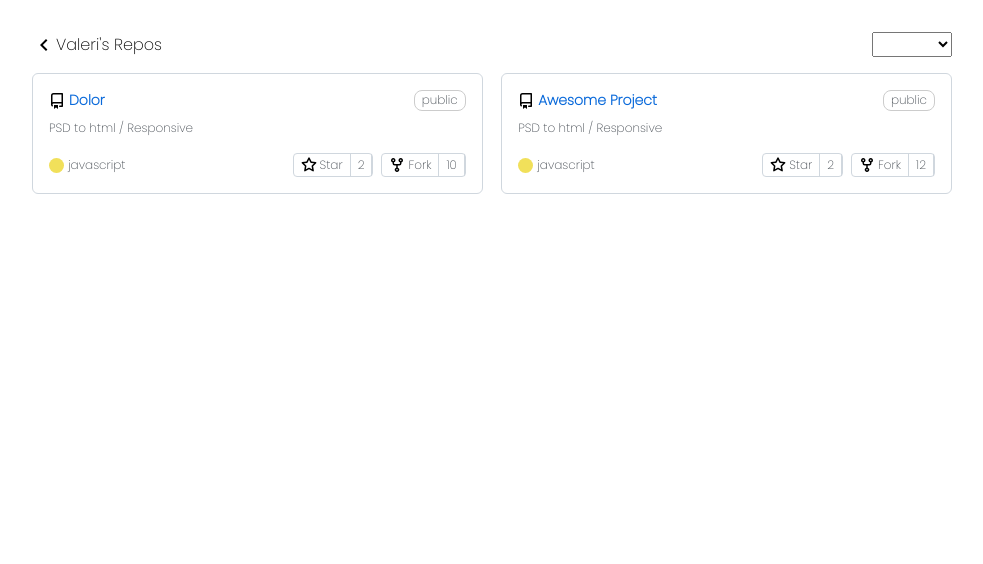
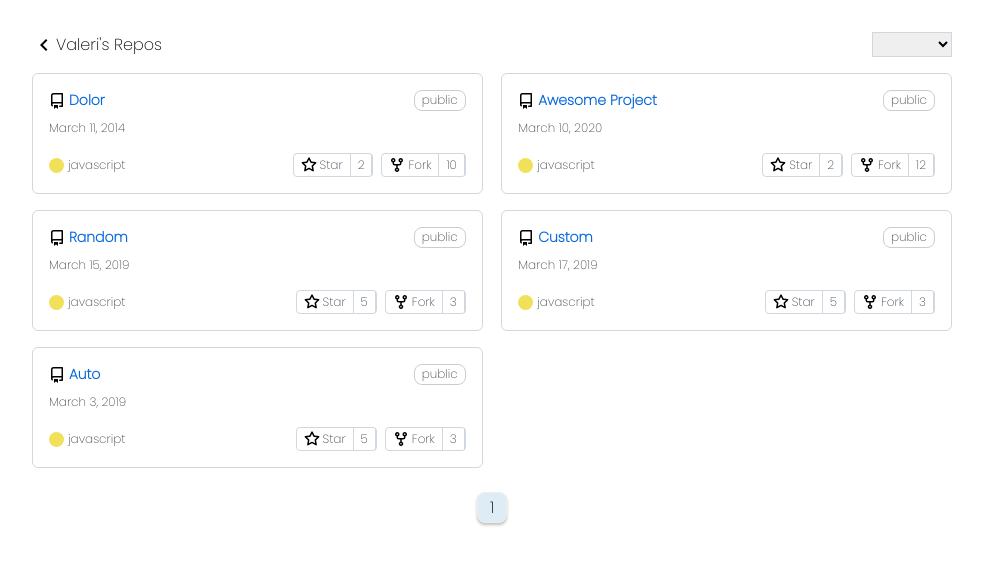
Before and after one commit to WannabeRockStar/git-app, a Vue app: page /users/1/reps in a window 1280 px wide. Shown: the top 564 px of the page, without its empty margins (148-1131 px from the left). Built offline with nearby package versions, Linux system fonts and the light colour scheme.

Commit message:
desktop version

```diff
--- a/src/assets/sass/fonts.scss
+++ b/src/assets/sass/fonts.scss
@@ -1,14 +1,14 @@
 @font-face {
   font-family: "poppins-regular";
-  src: url("./../fonts/Poppins-Regular.ttf");
+  src: url("~@/assets/fonts/Poppins-Regular.ttf") format("truetype");
 }
 
 @font-face {
   font-family: "poppins-medium";
-  src: url("./../fonts/Poppins-Medium.ttf");
+  src: url("~@/assets/fonts/Poppins-Medium.ttf") format("truetype");
 }
 
 @font-face {
   font-family: "poppins-bold";
-  src: url("./../fonts/Poppins-Bold.ttf");
+  src: url("~@/assets/fonts/Poppins-Bold.ttf") format("truetype");
 }
--- a/src/assets/sass/main.scss
+++ b/src/assets/sass/main.scss
@@ -1,17 +1,5 @@
-// @font-face {
-//   font-family: "poppins-regular";
-//   src: url("./../fonts/Poppins-Regular.ttf") format("truetype");
-// }
+@import "variables";
 
-// @font-face {
-//   font-family: "poppins-medium";
-//   src: url("./../fonts/Poppins-Medium.ttf") format("truetype");
-// }
-
-// @font-face {
-//   font-family: "poppins-bold";
-//   src: url("./../fonts/Poppins-Bold.ttf") format("truetype");
-// }
 @import url("https://fonts.googleapis.com/css2?family=Poppins:wght@200&display=swap");
 
 * {
--- /dev/null
+++ b/src/assets/sass/variables.scss
@@ -0,0 +1,3 @@
+$border-color: #d0d7de;
+$main-shadow: 0 2px 3px rgba(0, 0, 0, 0.25);
+$image-shadow: 2px 2px 4px rgba(0, 0, 0, 0.25);
--- a/src/components/Pagination.vue
+++ b/src/components/Pagination.vue
@@ -112,13 +112,15 @@ export default {
 <style lang="scss" scoped>
     .pagination-list {
         display: flex;
+        justify-content: center;
+        margin-top: 1.5rem;
         list-style-type: none;
         gap: 4px;
         &-item {
             // background: red;
             border: 1px solid #eee;
             border-radius: 8px;
-            box-shadow: 0 2px 3px rgba(0, 0, 0, .25);
+            box-shadow: $main-shadow;
             padding: 2px;
             width: 30px;
             display: flex;
@@ -126,57 +128,20 @@ export default {
             align-items: center;
             cursor: pointer;
             &:hover {
-                background: #edf2f5;
+                background: #ddecf5;
 
             }
         }
+         &-item.active {
+             background: #ddecf5;
+         }
         &-switch {
             border: 1px solid #eee;
             border-radius: 8px;
-            box-shadow: 0 2px 3px rgba(0, 0, 0, .25);
+            box-shadow: $main-shadow;
             padding: 2px 10px;
             width: auto;
             cursor: pointer;
         }
     }
-
-    /* ul .pagination-button,
-    ul .pagination-switch {
-        display: inline-block;
-        border: 1px solid #ccc;
-        cursor: pointer;
-        width: 36px;
-        height: 28px;
-        text-align: center;
-        line-height: 28px;
-
-    }
-
-    ul .pagination-switch {
-        width: auto;
-        height: auto;
-        padding: 0 .5rem;
-    }
-
-    ul .pagination-button:hover,
-    ul .pagination-switch:hover {
-        background: #333;
-        color: #fff;
-    }
-
-    ul .pagination-button::selection,
-    .dots::selection,
-    ul .pagination-switch::selection {
-        background: transparent
-    }
-
-   .active {
-        background: #333;
-        color: #fff;
-    }
-
-    .dots {
-        padding: 0 5px;
-        font-weight: 700;
-    } */
 </style>
--- a/src/components/Repo.vue
+++ b/src/components/Repo.vue
@@ -12,7 +12,7 @@
                 public
             </div>
         </div>
-        <p class="repo-subtitle">PSD to html / Responsive</p>
+        <p class="repo-subtitle">{{ data.updated }}</p>
 
         <div class="repo-footer">
             <div class="repo-lang">
@@ -58,8 +58,7 @@ export default {
 <style scoped lang="scss">
     .repo {
         width: 49%;
-        background-color: var(--color-canvas-default);
-        border: 1px solid #d0d7de;
+        border: 1px solid $border-color;
         border-radius: 6px;
         padding: 1rem;
         cursor: pointer;
--- a/src/components/User.vue
+++ b/src/components/User.vue
@@ -40,7 +40,7 @@ export default {
         border: 1px solid #eee;
         border-radius: 8px;
         padding: 1rem;
-        box-shadow: 0 2px 3px rgba(0, 0, 0, 0.25);
+        box-shadow: $main-shadow;
         margin-bottom: 1rem;
         gap: 1rem;
         align-items: center;
@@ -50,7 +50,7 @@ export default {
         }
         &-image {
             border-radius: 50%;
-            box-shadow: 2px 2px 4px rgba(0, 0, 0, 0.25);
+            box-shadow: $image-shadow;
             width: 60px;
             height: 60px;
             overflow: hidden;
@@ -67,4 +67,7 @@ export default {
 
         }
     }
+    .card:last-child {
+        margin-bottom: 0;
+    }
 </style>
--- a/src/store/index.js
+++ b/src/store/index.js
@@ -80,7 +80,7 @@ export default createStore({
         license: true,
         stars: 2,
         forks: 12,
-        update: 'March 11, 2020',
+        updated: 'March 11, 2020',
         userId: 2,
       },
       {
@@ -90,65 +90,93 @@ export default createStore({
         license: true,
         stars: 5,
         forks: 3,
-        update: 'March 11, 2020',
+        updated: 'March 11, 2019',
         userId: 2
       },
       {
-        id: 2,
+        id: 3,
         title: 'Dolor',
         language: 'javascript',
         license: true,
         stars: 4,
         forks: 1,
-        update: 'March 11, 2020',
+        updated: 'March 11, 2021',
         userId: 2
       },
       {
-        id: 2,
+        id: 4,
         title: 'Dolor',
         language: 'javascript',
         license: true,
         stars: 5,
         forks: 35,
-        update: 'March 11, 2020',
+        updated: 'March 11, 2018',
         userId: 11
       },
       {
-        id: 2,
+        id: 5,
         title: 'Dolor',
         language: 'javascript',
         license: true,
         stars: 3,
         forks: 7,
-        update: 'March 11, 2020',
+        updated: 'March 11, 2012',
         userId: 3
       },
       {
-        id: 2,
+        id: 6,
         title: 'Dolor',
         language: 'javascript',
         license: true,
         stars: 2,
         forks: 10,
-        update: 'March 11, 2020',
+        updated: 'March 11, 2014',
         userId: 1
       },
       {
-        id: 2,
+        id: 7,
         title: 'Awesome Project',
         language: 'javascript',
         license: true,
         stars: 2,
         forks: 12,
-        update: 'March 11, 2020',
+        updated: 'March 10, 2020',
+        userId: 1
+      },
+      {
+        id: 8,
+        title: 'Random',
+        language: 'javascript',
+        license: true,
+        stars: 5,
+        forks: 3,
+        updated: 'March 15, 2019',
+        userId: 1
+      },
+      {
+        id: 9,
+        title: 'Custom',
+        language: 'javascript',
+        license: true,
+        stars: 5,
+        forks: 3,
+        updated: 'March 17, 2019',
+        userId: 1
+      },
+      {
+        id: 10,
+        title: 'Auto',
+        language: 'javascript',
+        license: true,
+        stars: 5,
+        forks: 3,
+        updated: 'March 3, 2019',
         userId: 1
       },
     ]
   },
   getters: {
-    getRepos(state) {
-      return state.repos
-    }
+
   },
   mutations: {
   },
--- a/src/views/Home.vue
+++ b/src/views/Home.vue
@@ -2,11 +2,16 @@
   <div class="home">
     <div>
         <form @submit.prevent="handleSearch">
-            <input type="text" v-model="name" class="form-control">
-            <select v-model="type" class="form-control">
+            <input type="text" v-model="name" placeholder="search" class="form-control">
+            <select v-model="type" class="form-control select-width">
                 <option value="">Any</option>
                 <option value="User">User</option>
                 <option value="Organisation">Organisation</option>
+            </select>
+            <select v-model.number="perPage" class="form-control select-width">
+                <option value="2">2</option>
+                <option value="5">5</option>
+                <option value="10">10</option>
             </select>
         </form>
     </div>
@@ -23,7 +28,6 @@
 
 <script>
 // @ is an alias to /src
-import Repo from '@/components/Repo.vue'
 import User from '@/components/User.vue'
 import Filter from '@/components/Filter.vue'
 import Pagination from '@/components/Pagination.vue'
@@ -89,5 +93,8 @@ export default {
       text-indent: 10px;
       font-size: 14px;
     }
+    .select-width {
+      width: 150px;
+    }
   }
 </style>
--- a/src/views/Repos.vue
+++ b/src/views/Repos.vue
@@ -6,52 +6,85 @@
       </svg>
       {{ `${getUser.name}'s Repos` }}
       </div>
-      <select v-model="sortValue">
-        <option value="updated">Updated</option>
+      <select v-model="sortValue" class="sort-select">
+        <option value="updatedAt">Updated</option>
         <option value="stars">Stars</option>
         <option value="forks">Forks</option>
       </select>
     </div>
-  <div class="repo-container">
+  <div class="repo-container" v-if="getFilteredData.length">
     <Repo
-      v-for="(item, index) in getUserRepos"
+      v-for="(item, index) in getFilteredData"
       :key="index"
       :data="item" />
   </div>
+  <div v-else class="no-data">
+    No Data
+  </div>
+
+  <Pagination
+    :dataLength="dataLength"
+    :perPage="perPage"
+    @set-current="setCurrent" />
 </template>
 
 <script>
 import Repo from '@/components/Repo.vue'
-// import Filter from '@/components/Filter.vue'
+import Pagination from '@/components/Pagination.vue'
 import { mapState } from 'vuex'
+
 export default {
   components: {
-    Repo
+    Repo,
+    Pagination
   },
 
   data: () => ({
-    sortValue: ''
+    sortValue: '',
+    perPage: 10,
+    currentPage: 1,
+    dataLength: null
   }),
 
   computed: {
     ...mapState(['repositories', 'users']),
     getUserRepos() {
+      this.repositories.filter(item => item.userId === Number(this.$route.params.id))
+    },
+
+    getFilteredData() {
       return this.repositories.filter(item => item.userId === Number(this.$route.params.id))
+        .map(item => {
+          item.updatedAt = new Date(item.updated).getTime()
+          return item
+        })
         .sort((a, b) => a[this.sortValue] - b[this.sortValue])
+        .slice((this.currentPage - 1) * this.perPage, ((this.currentPage - 1) * this.perPage) + this.perPage)
     },
+
+    // dataLength() {
+    //   return this.users
+    //     .filter(item => item.name.toLowerCase().indexOf(this.name.toLowerCase()) !== -1)
+    //     .filter(item => item.type.toLowerCase().indexOf(this.type.toLowerCase()) !== -1).length
+    // },
+
     getUser() {
       return this.users.find(item => item.userId === Number(this.$route.params.id))
-    }
+    },
   },
 
   methods: {
     navigateBack() {
       this.$router.go(-1)
+    },
+    setCurrent(current) {
+        this.currentPage = current
     }
   },
 
   mounted() {
     console.log(this.repositories)
+    this.dataLength = this.repositories.filter(item => item.userId === Number(this.$route.params.id)).length
   }
 }
 </script>
@@ -69,6 +102,10 @@ export default {
     display: flex;
     align-items: center;
   }
+  .sort-select {
+    outline: none;
+    border: 1px solid $border-color;
+  }
 }
 .repo-container {
   display: flex;
@@ -76,4 +113,11 @@ export default {
   gap: 1rem;
   flex-wrap: wrap;
 }
+.no-data {
+  height: calc(100vh - 73px);
+  display: flex;
+  justify-content: center;
+  align-items: center;
+  font-size: 32px;
+}
 </style>
--- a/vue.config.js
+++ b/vue.config.js
@@ -7,5 +7,18 @@ module.exports = {
               `
             }
         }
+    },
+    configureWebpack: {
+        module: {
+            rules: [{
+            test: /\.(ttf|otf|eot|woff|woff2)$/,
+            use: {
+                loader: "file-loader",
+                options: {
+                name: "fonts/[name].[ext]",
+                },
+            },
+            }]
+        }
     }
 }
```
